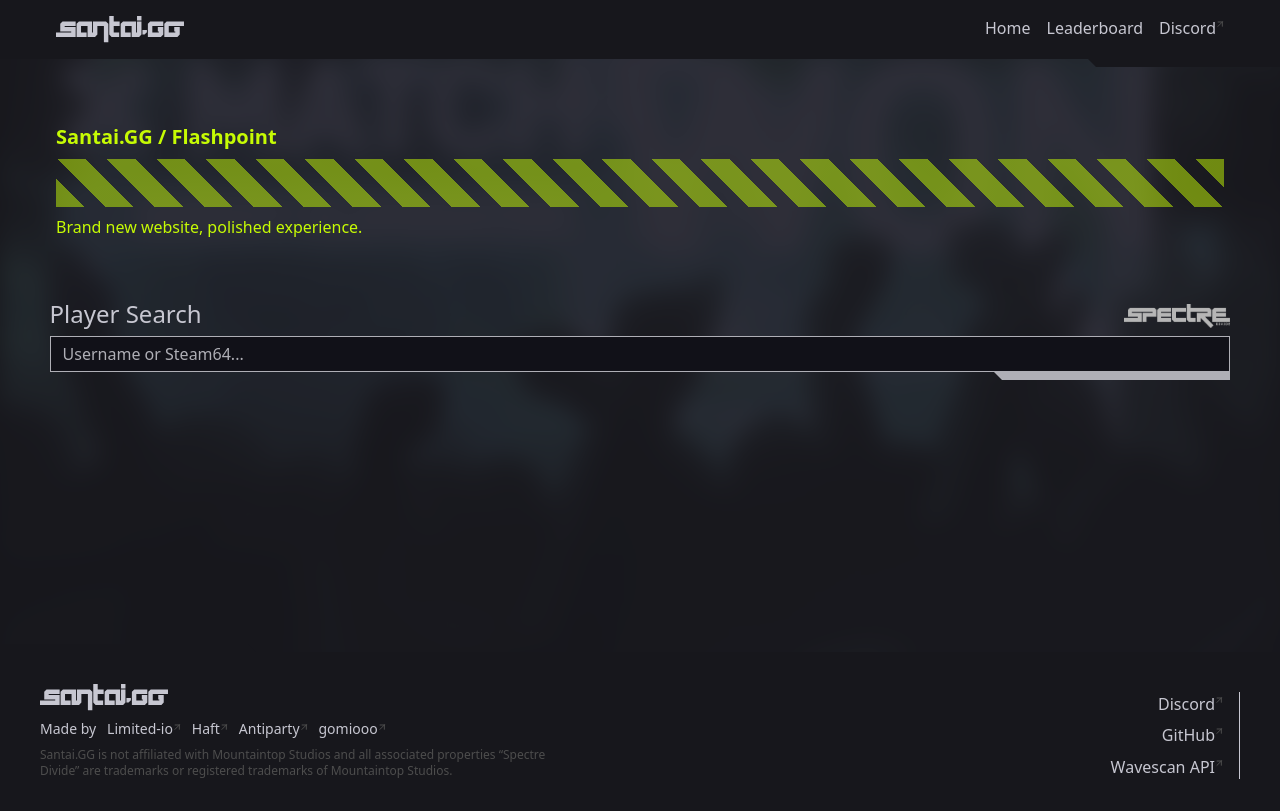
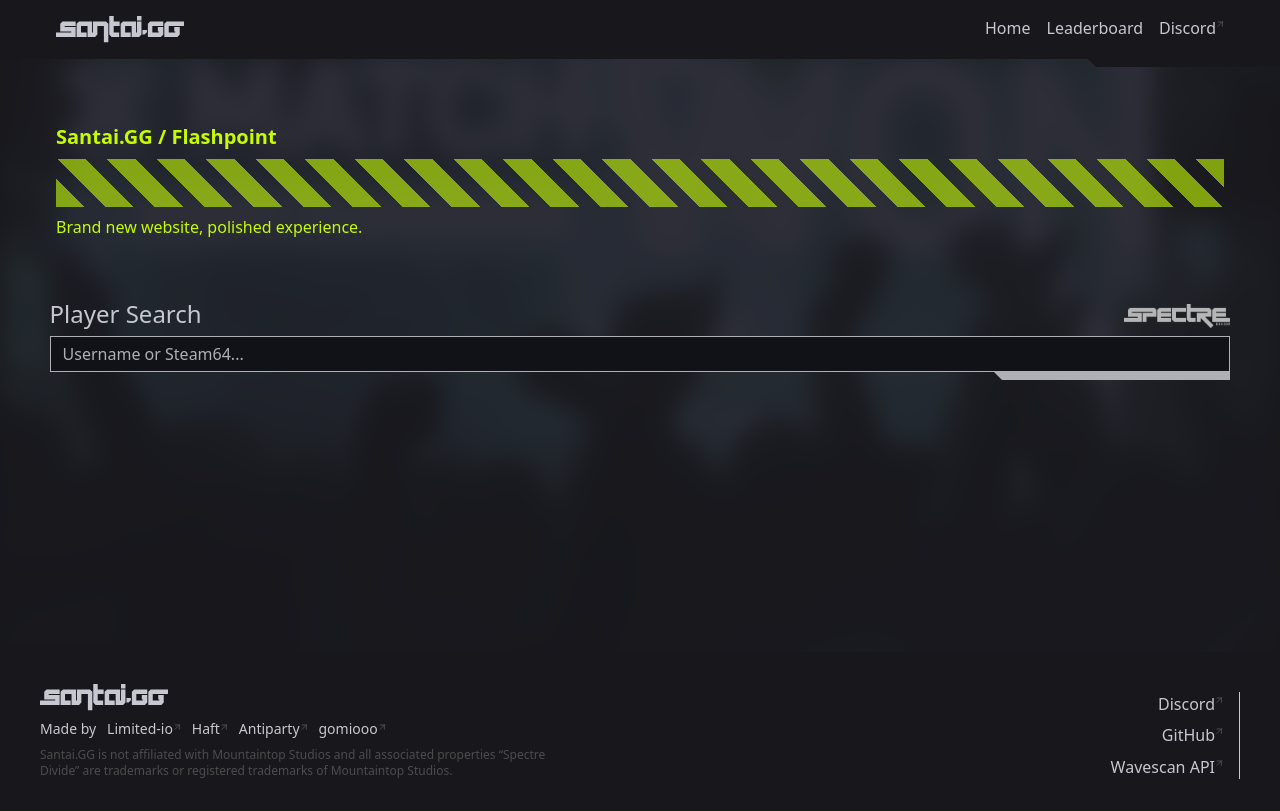
Before and after one commit to santaigg/adrenalink, a Next.js app: page / in a window 1280 px wide. Built offline with nearby package versions, Linux system fonts and the light colour scheme; a web font is replaced by a local one.

Commit message:
amde noticebanner strips more opaque

```diff
--- a/src/app/components/information/NoticeBanner.tsx
+++ b/src/app/components/information/NoticeBanner.tsx
@@ -4,7 +4,7 @@
   return (
     <div>
       <p className="mb-2 text-accent text-xl font-semibold">{noticeTitle}</p>
-      <div className={cn("w-full h-12 opacity-50 bg-[repeating-linear-gradient(45deg,#c6fb04_0px,#c6fb04_20px,transparent_20px,transparent_35px)]", className)}></div>
+      <div className={cn("w-full h-12 opacity-60 bg-[repeating-linear-gradient(45deg,#c6fb04_0px,#c6fb04_20px,transparent_20px,transparent_35px)]", className)}></div>
       <p className="mt-2 text-accent">{noticeBottomText}</p>
     </div>
   );
```
